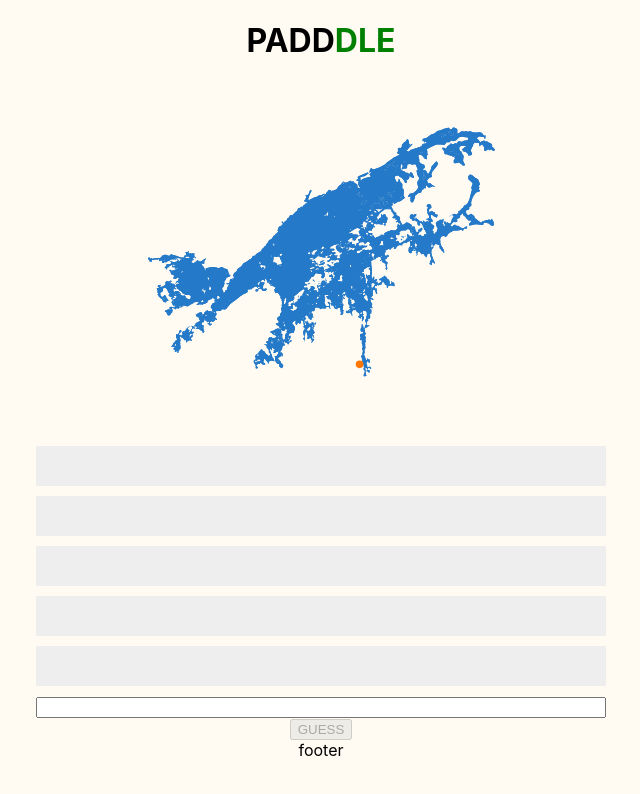
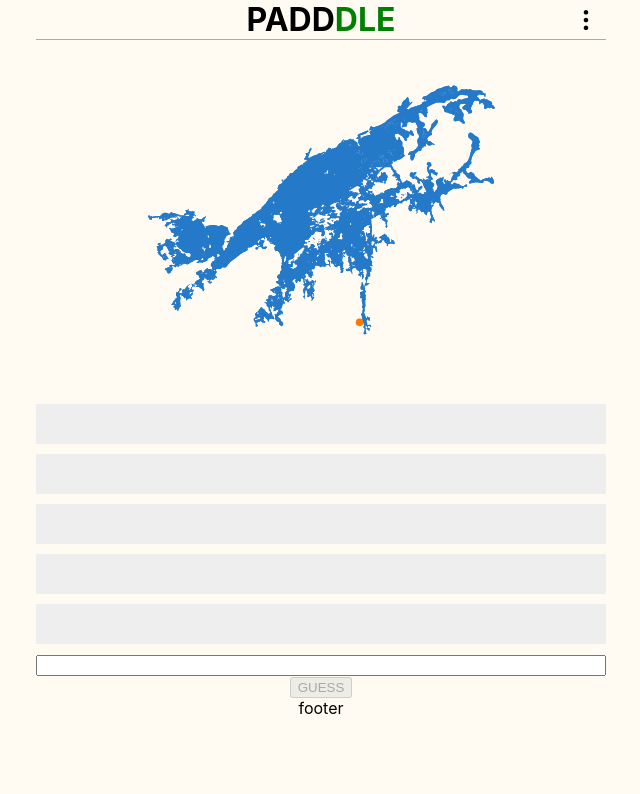
Before and after one commit to SirDaev/padddle, a React (Create React App) app: page / in a window 1280 px wide. Shown: the top 794 px of the page, without its empty margins (319-959 px from the left). Built offline with nearby package versions, Linux system fonts and the light colour scheme.

Commit message:
Add main menu

```diff
--- a/src/App.js
+++ b/src/App.js
@@ -1,15 +1,16 @@
-import { useReducer } from 'react'
+import { useReducer,useState } from 'react'
 import { ThemeProvider } from 'styled-components';
 import { DateTime } from 'luxon';
 // Components
+import { Header } from './components/Header'
+import { Main } from './components/Main'
 import { Entries } from './components/Entries'
-import { Main } from './components/Main'
+import { Modal } from './components/Modal'
 // Context
 import { GameProvider,gameReducer,initialGameData } from './contexts/game/gameContext'
 // Style
 import {
-  Footer,
-  Header
+  Footer
 } from './App.styles';
 
 const theme = {
@@ -18,7 +19,7 @@ const theme = {
 
 function App() {
   const [gameState,gameDispatch] = useReducer(gameReducer,initialGameData);
-
+  const [menuOpen,setMenuOpen] = useState(false);
   const gameStartDate = DateTime.fromFormat('01-01-2022', 'MM-dd-yyyy');
   const daysSinceGameStartDate = Math.floor(Math.abs(gameStartDate.diffNow('days',{}).values.days));
   const todaysLakeIndex = daysSinceGameStartDate%150;
@@ -27,12 +28,11 @@ function App() {
   return (
     <GameProvider value={{ gameState,gameDispatch}}>
       <ThemeProvider theme={theme}>
-        <Header>
-          <h1>PADD<span>DLE</span></h1>
-        </Header>
+        <Header open={() => setMenuOpen(true)} />
         <Main>
           <img src="/images/lakes/saganaga.svg" alt="lake" />
           <Entries />
+          <Modal isOpen={menuOpen} close={() => setMenuOpen(false)} />
         </Main>
         <Footer>
           footer
--- a/src/App.styles.js
+++ b/src/App.styles.js
@@ -1,14 +1,4 @@
 import styled from 'styled-components';
-
-export const Header = styled.header`
-
-  h1 {
-
-    span {
-      color: ${props => props.theme.highlight};
-    }
-  }
-`;
 
 export const Footer = styled.footer`
 
--- /dev/null
+++ b/src/components/Header/Header.jsx
@@ -0,0 +1,24 @@
+// Style
+import { HeaderEl } from './Header.styles'
+// Images
+import threeDots from "../../images/three-dots-vertical.svg"
+// Style
+import {
+  MenuButton
+} from './Header.styles';
+
+const Header = ({ open }) => {
+
+  return (
+    <HeaderEl>
+      <h1>PADD<span>DLE</span></h1>
+      <MenuButton onClick={open}>
+        <span>
+          <img src={threeDots} alt="menu" />
+        </span>
+      </MenuButton>
+    </HeaderEl>
+  )
+}
+
+export default Header;
--- /dev/null
+++ b/src/components/Header/Header.styles.js
@@ -0,0 +1,47 @@
+import styled from 'styled-components';
+
+export const HeaderEl = styled.header`
+  border-bottom: solid 1px #aaa;
+  position: relative;
+  height: 40px;
+
+
+  h1 {
+    margin: 0;
+
+    span {
+      color: ${props => props.theme.highlight};
+    }
+  }
+`;
+
+export const MenuButton = styled.button`
+  position: absolute;
+  top: 0;
+  right: 0;
+  border: 0;
+  background: transparent;
+  white-space: nowrap;
+  text-decoration: none;
+  padding: 0;
+  cursor: pointer;
+
+  &:hover {
+    background: #aaa;
+  }
+
+  span {
+    display: flex;
+    width: 40px;
+    height: 40px;
+    text-align: center;
+    align-items: center;
+    justify-content: center;
+    padding: 10px;
+
+    img {
+      width: 100%;
+      height: auto;
+    }
+  }
+`;
--- /dev/null
+++ b/src/components/Header/index.js
@@ -0,0 +1 @@
+export { default as Header } from './Header.jsx';
--- /dev/null
+++ b/src/components/Modal/Modal.jsx
@@ -0,0 +1,30 @@
+import { useState } from 'react'
+// Style
+import {
+  Container,
+  ModalTab,
+  ModalTabs,
+  ModalWrapper
+} from './Modal.styles'
+
+const Modal = ({
+  isOpen=false,
+  close
+}) => {
+  const [activeTab,setActiveTab] = useState(0);
+
+  console.log(activeTab)
+
+  return (
+    <Container isOpen={isOpen}>
+      <ModalWrapper>
+        <ModalTabs>
+          <ModalTab onClick={() => setActiveTab(0)}>Help</ModalTab>
+          <ModalTab onClick={() => setActiveTab(1)}>About</ModalTab>
+        </ModalTabs>
+      </ModalWrapper>
+    </Container>
+  )
+}
+
+export default Modal;
--- /dev/null
+++ b/src/components/Modal/Modal.styles.js
@@ -0,0 +1,39 @@
+import styled from 'styled-components';
+
+export const Container = styled.div`
+  position: absolute;
+  top: 0;
+  left: 0;
+  width: 100%;
+  height: 100%;
+  display: ${props => props.isOpen ? "block" : "none"};
+
+  &::before {
+    position: absolute;
+    content: '';
+    top: 0;
+    left: 0;
+    width: 100%;
+    height: 100%;
+    background-color: rgba(0,0,0,0.5);
+  }
+`;
+
+export const ModalWrapper = styled.div`
+  position: relative;
+  width: 100%;
+  max-width: 600px;
+  height: 100%;
+  margin: 0 auto;
+  background-color: #fffaf2;
+`;
+
+export const ModalTabs = styled.div`
+  display: flex;
+  justify-content: center;
+`;
+
+export const ModalTab = styled.button`
+  padding: 20px;
+  border: 1px solid green;
+`;
--- /dev/null
+++ b/src/components/Modal/index.js
@@ -0,0 +1 @@
+export { default as Modal } from './Modal.jsx';
```
Also changed, not shown: src/images/three-dots-vertical.svg (added).
